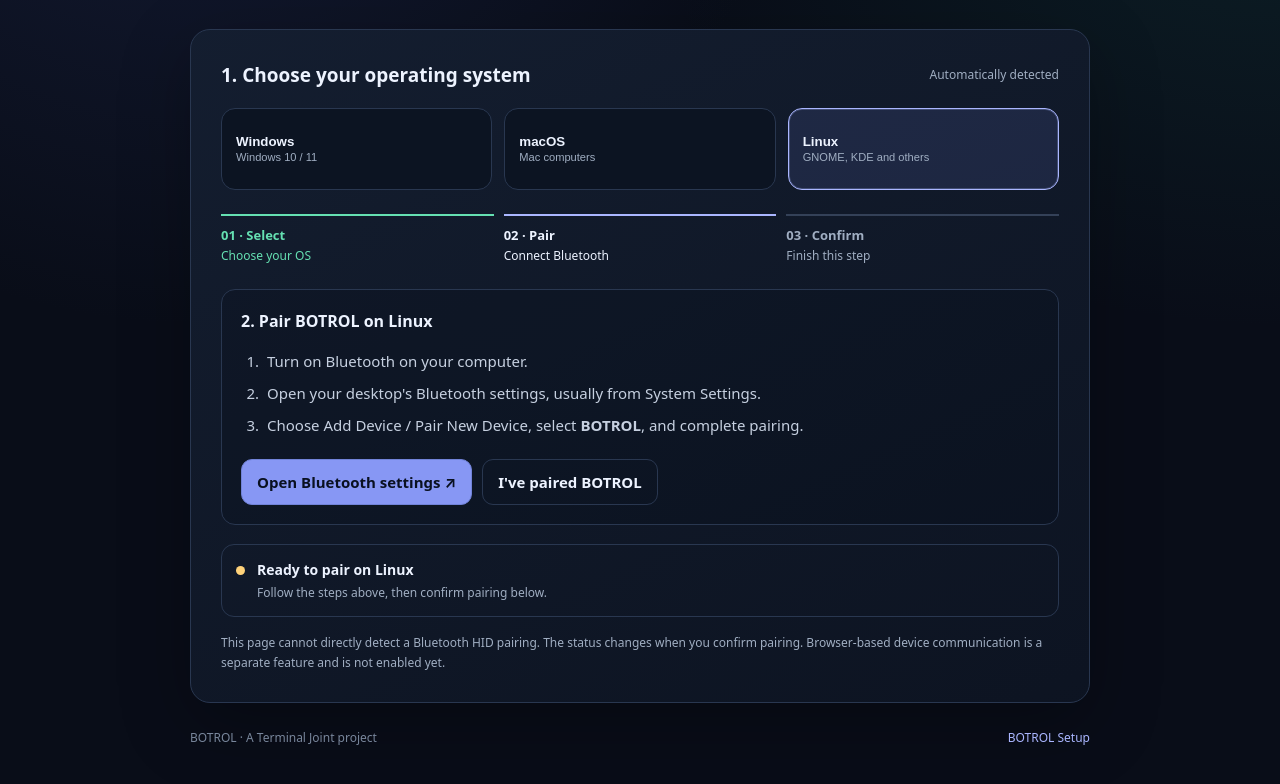
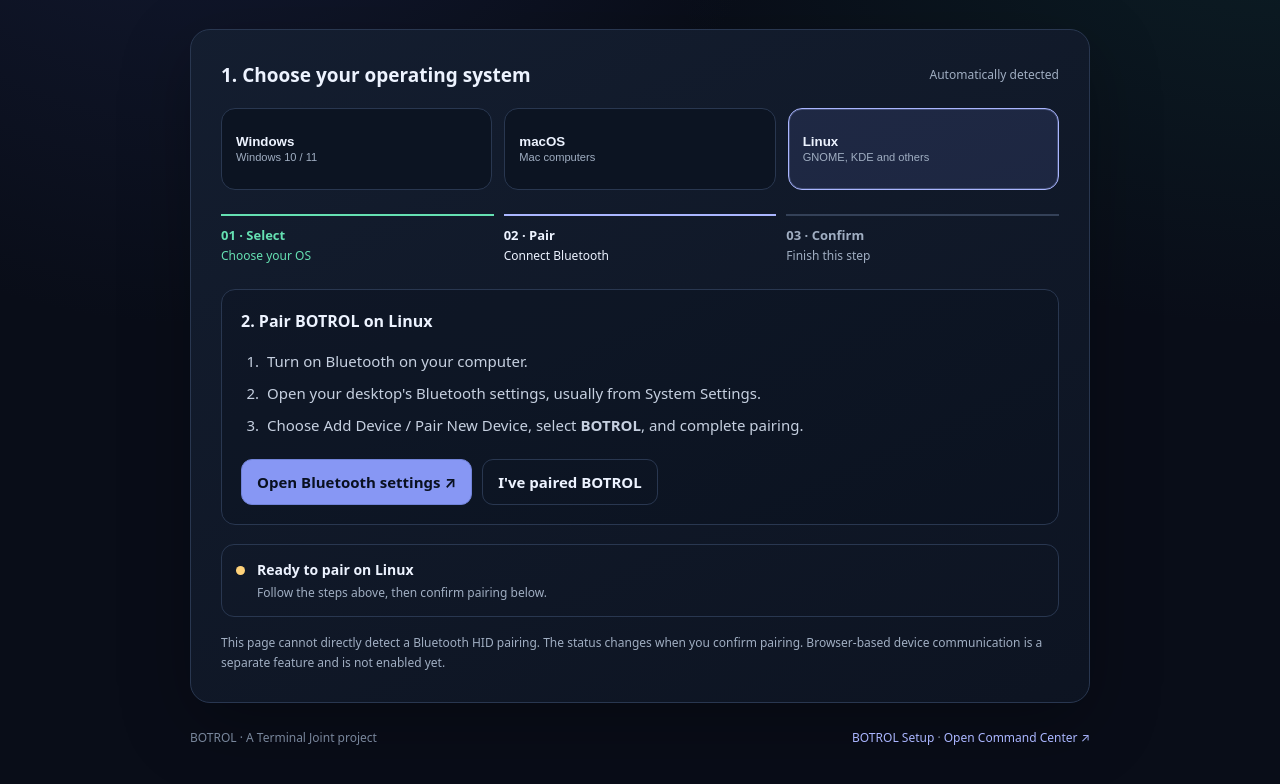
Before and after one commit to terminaljoint/botrol-setup, a plain HTML site: page index.html in a window 1280 px wide. Shown: the part 366-1150 px from the top of the page. Drawn offline with Linux system fonts and the light colour scheme.

Commit message:
Link BOTROL command dashboard from setup page

```diff
--- a/index.html
+++ b/index.html
@@ -33,7 +33,7 @@
 <div class="status" id="status" role="status" aria-live="polite"><span class="dot" aria-hidden="true"></span><div><strong id="status-title">Waiting for setup confirmation</strong><p id="status-copy">Pair BOTROL in your computer's Bluetooth settings, then confirm here.</p></div></div>
 <p class="note">This page cannot directly detect a Bluetooth HID pairing. The status changes when you confirm pairing. Browser-based device communication is a separate feature and is not enabled yet.</p>
 </section>
-<footer><span>BOTROL · A Terminal Joint project</span><a href="https://terminaljoint.github.io/botrol-setup/">BOTROL Setup</a></footer>
+<footer><span>BOTROL · A Terminal Joint project</span><span><a href="https://terminaljoint.github.io/botrol-setup/">BOTROL Setup</a> · <a href="./dashboard.html">Open Command Center ↗</a></span></footer>
 </main>
 <script>
 const buttons=[...document.querySelectorAll("[data-os]")],detected=document.getElementById("detected"),list=document.getElementById("instruction-list"),title=document.getElementById("instruction-title"),link=document.getElementById("settings-link"),confirmButton=document.getElementById("paired-button"),status=document.getElementById("status"),statusTitle=document.getElementById("status-title"),statusCopy=document.getElementById("status-copy");let selected="";
```
